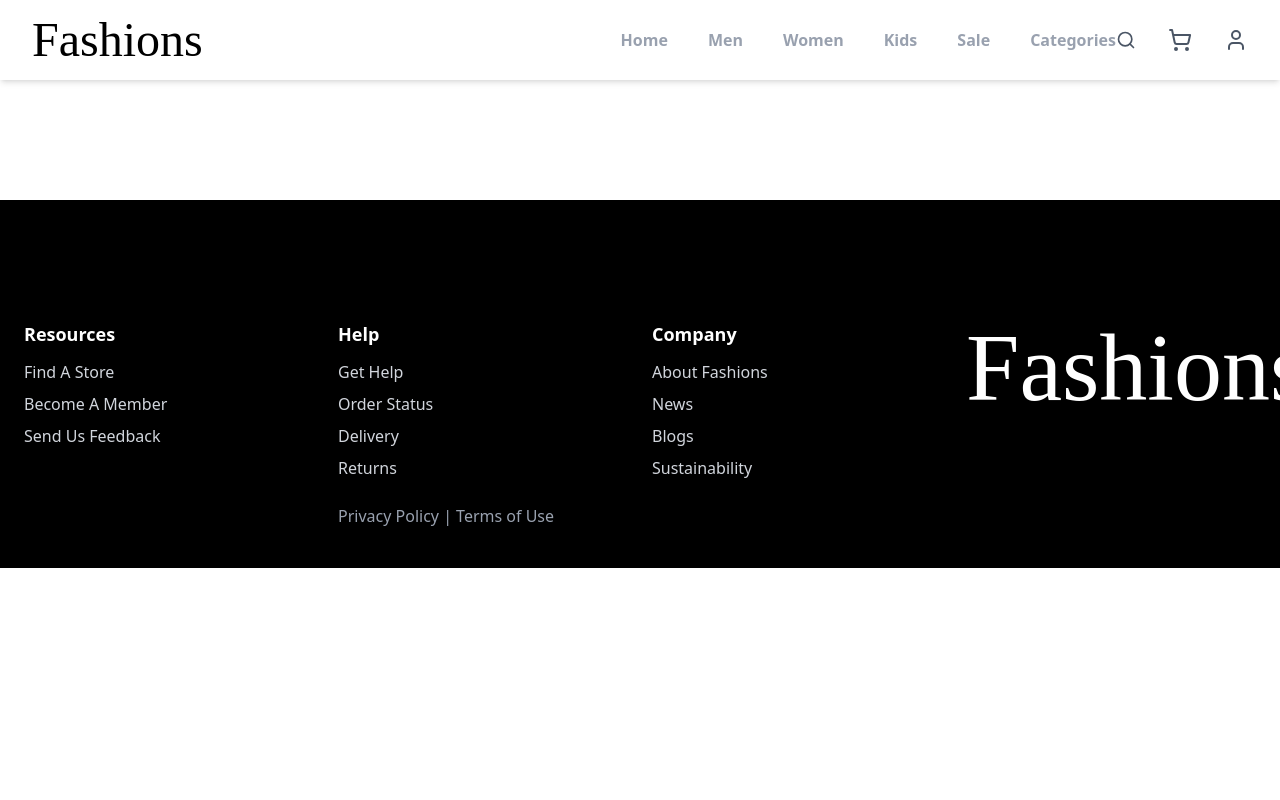
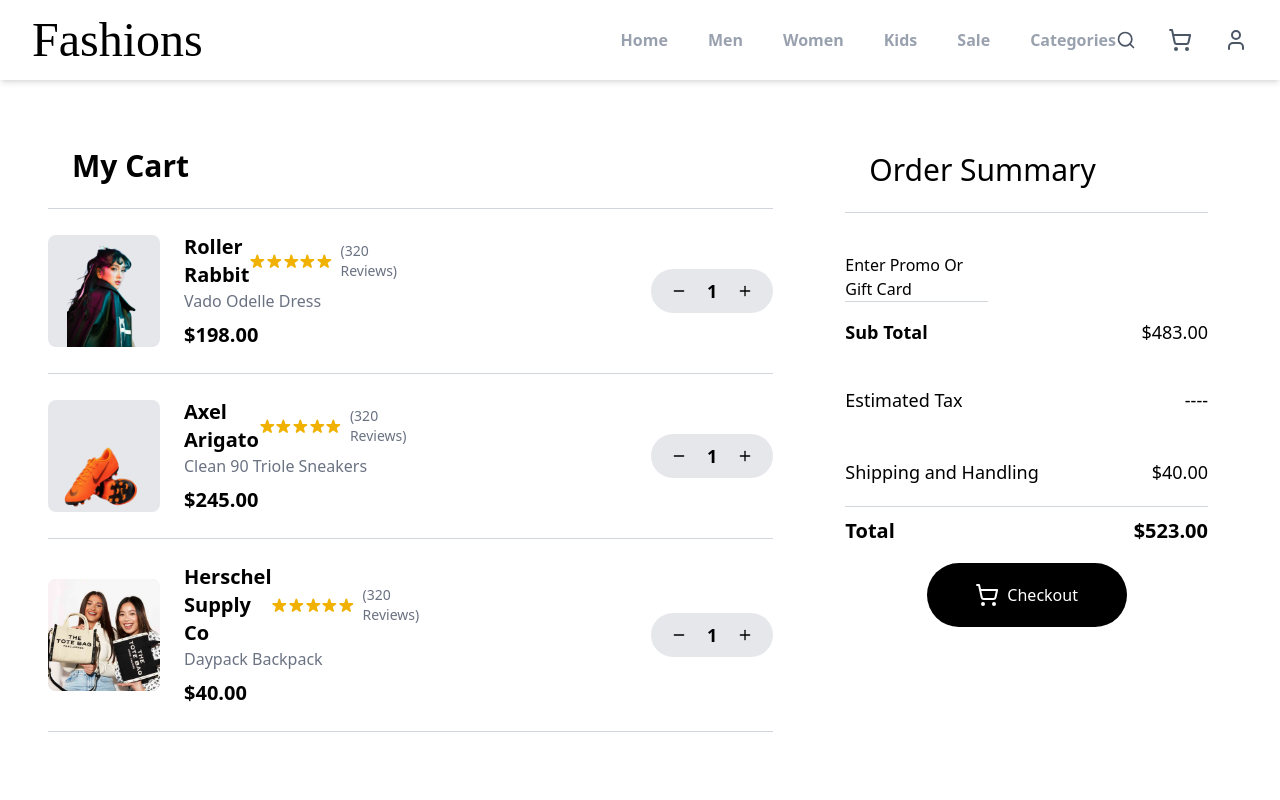
Before and after one commit to Ankit-Sinha70/Shopping-App, a React (Vite) app: page /cart in a window 1280 px wide. Shown: the top 800 px of the page. Built offline with nearby package versions, Linux system fonts and the light colour scheme; a web font is replaced by a local one.

Commit message:
Added Cart page layout

```diff
--- a/src/App.jsx
+++ b/src/App.jsx
@@ -5,6 +5,7 @@
 import SignUpPage from "./pages/SignUpPage";
 import Categories from "./pages/Categories";
 import Women from "./pages/Women";
+import CartPage from "./pages/CartPage";
 
 
 function App() {
@@ -15,6 +16,7 @@
         <Route path="/home" element={<Home />} />
         <Route path="/categories" element={<Categories />} />
         <Route path="/women" element={<Women />} />
+        <Route path="/cart" element={<CartPage />} />
         <Route path="/" element={<SignUpPage />} />
       </Routes>
       <Footer />
--- /dev/null
+++ b/src/pages/CartPage.jsx
@@ -0,0 +1,175 @@
+import React, { useState } from "react";
+import { Minus, Plus, ShoppingCart } from "lucide-react";
+import Woman1 from "../../public/assets/PNG/woman1.png";
+import Shoe from "../../public/assets/PNG/shoes1.png";
+import Backpack from "../../public/assets/PNG/BeFunky-design.png";
+
+const CartPage = () => {
+  const [cartItems, setCartItems] = useState([
+    {
+      id: 1,
+      name: "Roller Rabbit",
+      description: "Vado Odelle Dress",
+      price: 198,
+      image: Woman1,
+      quantity: 1,
+      reviews: 320,
+    },
+    {
+      id: 2,
+      name: "Axel Arigato",
+      description: "Clean 90 Triole Sneakers",
+      price: 245,
+      image: Shoe,
+      quantity: 1,
+      reviews: 320,
+    },
+    {
+      id: 3,
+      name: "Herschel Supply Co",
+      description: "Daypack Backpack",
+      price: 40,
+      image: Backpack,
+      quantity: 1,
+      reviews: 320,
+    },
+  ]);
+
+  const increaseQuantity = (id) => {
+    setCartItems(
+      cartItems.map((item) =>
+        item.id === id ? { ...item, quantity: item.quantity + 1 } : item
+      )
+    );
+  };
+
+  const decreaseQuantity = (id) => {
+    setCartItems(
+      cartItems.map((item) =>
+        item.id === id && item.quantity > 1
+          ? { ...item, quantity: item.quantity - 1 }
+          : item
+      )
+    );
+  };
+
+  // Calculate Total
+  const subtotal = cartItems.reduce(
+    (acc, item) => acc + item.price * item.quantity,
+    0
+  );
+  const shipping = 40;
+  const total = subtotal + shipping;
+
+  return (
+    <div className="w-full">
+      <div className="px-4 md:px-12 py-6 max-w-8xl mx-auto">
+        {/* Parent Flex Container */}
+        <div className="flex flex-col md:flex-row gap-6 md:gap-12 ">
+          {/* Cart Items Section */}
+          <div className="flex-[2] space-y-6 ">
+            <h1 className="w-full text-3xl font-bold mb-6 border-b border-gray-300 mt-5 p-6">
+              My Cart
+            </h1>
+            {cartItems.map((item) => (
+              <div
+                key={item.id}
+                className="flex flex-wrap md:flex-nowrap items-center gap-4 md:gap-6 border-b border-gray-300 pb-6"
+              >
+                {/* Product Image */}
+                <img
+                  src={item.image}
+                  alt={item.name}
+                  className="w-24 h-24 md:w-28 md:h-28 rounded-lg bg-gray-200 object-contain"
+                />
+
+                {/* Product Info */}
+                <div className="flex-1 min-w-[150px]">
+                  <div className="w-full md:w-[80%] lg:w-[40%] flex justify-between items-center">
+                    <h2 className="text-lg md:text-xl font-bold">
+                      {item.name}
+                    </h2>
+                    <div className="flex items-center text-yellow-500">
+                      {Array(5)
+                        .fill("")
+                        .map((_, index) => (
+                          <svg
+                            key={index}
+                            xmlns="http://www.w3.org/2000/svg"
+                            className="w-4 h-4 md:w-5 md:h-5 fill-current"
+                            viewBox="0 0 20 20"
+                            fill="currentColor"
+                          >
+                            <path d="M9.049 2.927c.3-.921 1.603-.921 1.902 0l1.299 3.99a1 1 0 00.95.69h4.2c.969 0 1.371 1.24.588 1.81l-3.398 2.466a1 1 0 00-.364 1.118l1.299 3.99c.3.92-.755 1.688-1.54 1.118l-3.398-2.466a1 1 0 00-1.176 0l-3.398 2.466c-.784.57-1.84-.198-1.54-1.118l1.3-3.99a1 1 0 00-.365-1.118L2.013 9.417c-.784-.57-.381-1.81.588-1.81h4.2a1 1 0 00.95-.69l1.299-3.99z" />
+                          </svg>
+                        ))}
+                      <span className="text-gray-500 text-sm ml-2">
+                        ({item.reviews} Reviews)
+                      </span>
+                    </div>
+                  </div>
+                  <p className="text-gray-500">{item.description}</p>
+                  <p className="text-lg md:text-xl font-bold mt-2">
+                    ${item.price.toFixed(2)}
+                  </p>
+                </div>
+
+                {/* Quantity Controls */}
+                <div className="flex items-center gap-2 bg-gray-200 px-4 py-2 rounded-full">
+                  <button
+                    onClick={() => decreaseQuantity(item.id)}
+                    className="p-1 rounded-md"
+                  >
+                    <Minus size={16} />
+                  </button>
+                  <span className="text-lg font-bold px-2">
+                    {item.quantity}
+                  </span>
+                  <button
+                    onClick={() => increaseQuantity(item.id)}
+                    className="p-1 rounded-md"
+                  >
+                    <Plus size={16} />
+                  </button>
+                </div>
+              </div>
+            ))}
+          </div>
+
+          {/* Order Summary Section  */}
+          <div className="flex-[1] max-w-md p-6 rounded-lg">
+            <>
+              <h1 className="text-left text-3xl font-bold-500 mb-10 border-b border-gray-300 p-6">
+                Order Summary
+              </h1>
+            </>
+            <p className="border-b-[1px] border-gray-300 mr-55">
+              Enter Promo Or Gift Card
+            </p>
+            <div className="flex justify-between text-lg mb-2 leading-15">
+              <h2 style={{ fontWeight: "700" }}>Sub Total</h2>
+              <span>${subtotal.toFixed(2)}</span>
+            </div>
+            <div className="flex justify-between text-lg mb-2 leading-15">
+              <span>Estimated Tax</span>
+              <span>----</span>
+            </div>
+            <div className="flex justify-between text-lg mb-2 leading-7 border-b border-gray-300 py-5">
+              <span>Shipping and Handling</span>
+              <span>${shipping.toFixed(2)}</span>
+            </div>
+            <div className="flex justify-between text-xl font-bold leading-8">
+              <span>Total</span>
+              <span>${total.toFixed(2)}</span>
+            </div>
+            <button className="w-50 m-auto bg-black text-white py-3 rounded-full mt-4 flex items-center justify-center gap-2 leading-10">
+              <ShoppingCart /> Checkout
+            </button>
+          </div>
+        </div>
+      </div>
+    </div>
+  );
+};
+
+export default CartPage;
```
